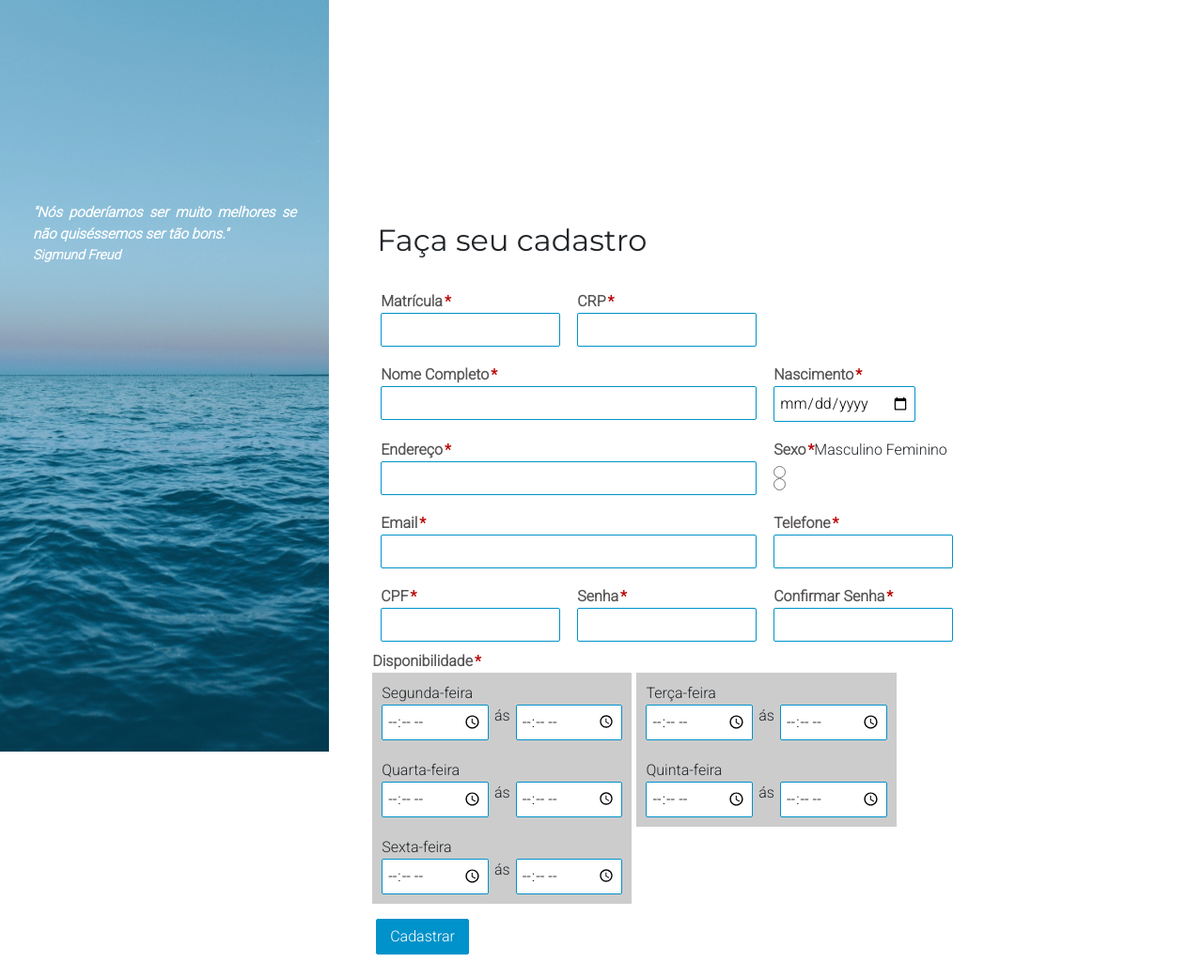
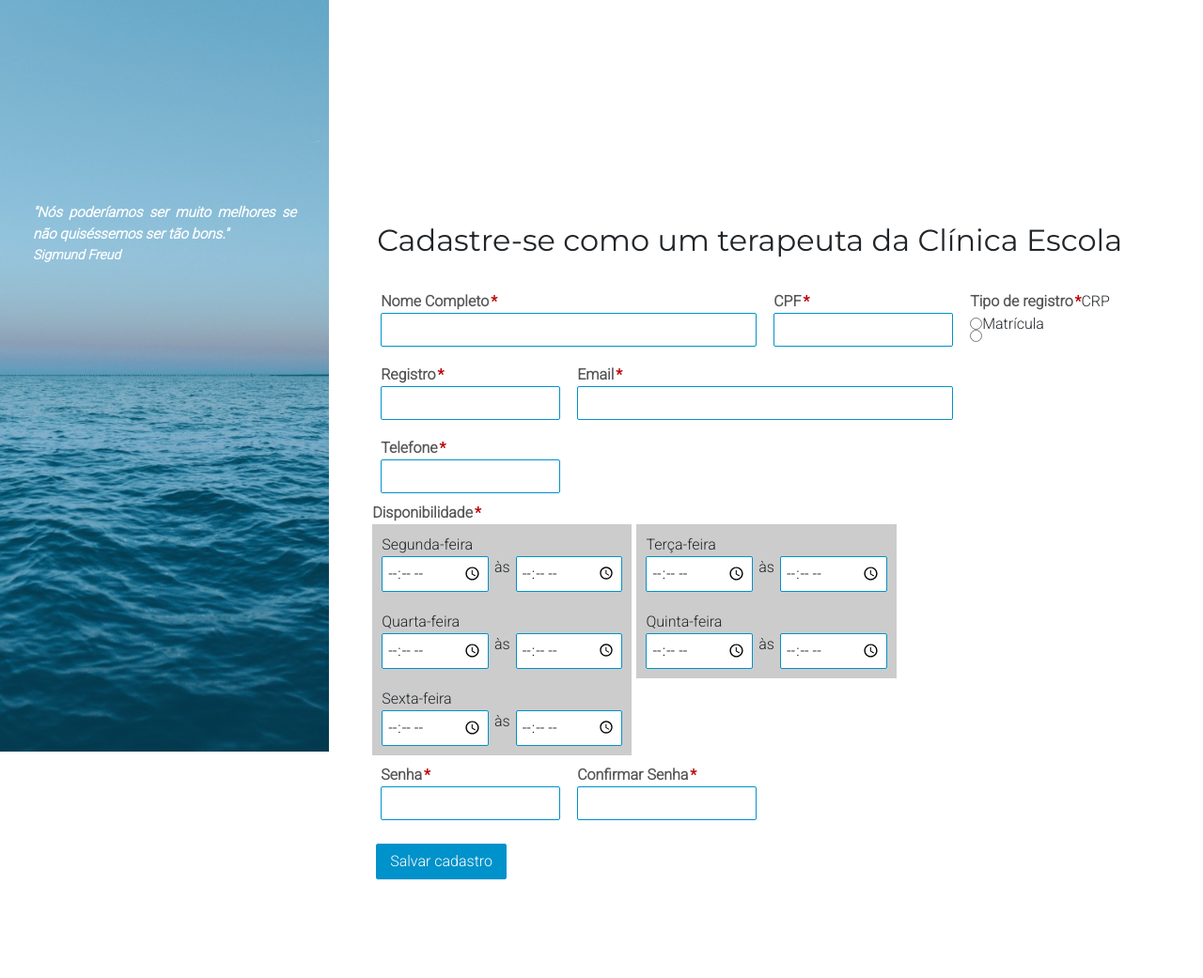
Before and after one commit to manogray/remindWeb, a PHP site: page /cadastro/terapeuta in a window 1280 px wide. Shown: the whole page at 94% size. After the commit the page ends 936 px from the top, so only its background shows below. Run offline with PHP 8.4, Linux system fonts and the light colour scheme; some libraries are stand-ins or nearby versions.

Commit message:
review dash(Pacient/Terap); cadast(Pacient/Terap)

```diff
--- a/includes/headerPaciente.php
+++ b/includes/headerPaciente.php
@@ -15,6 +15,6 @@
 </div>
 <div class="optionsMenu">
     <a style="color:#ccc;"  href="/paciente/meuperfil"><div class="option"> <i style="margin-right: 9px;" class="far fa-id-badge"></i>  Meu Perfil</div></a>
-    <a style="color:#ccc;"  href="/paciente/notificacoes"><div class="option"> <i style="margin-right: 9px;" class="far fa-id-badge"></i>  Minhas Notificações</div></a>
+    <a style="color:#ccc;"  href="/paciente/notificacoes"><div class="option"> <i style="margin-right: 9px;" class="far fa-list-alt"></i>  Minhas Notificações</div></a>
     <a style="color:#ccc;" href="paciente/0"><div class="option"> <i style="margin-right: 5px;" class="fas fa-sign-out-alt"></i> Sair</div></a>
 </div>
--- a/includes/headerTerapeuta.php
+++ b/includes/headerTerapeuta.php
@@ -15,6 +15,6 @@
 </div>
 <div class="optionsMenu">
     <a style="color:#ccc;"  href="/terapeuta/meuperfil"><div class="option"> <i style="margin-right: 9px;" class="far fa-id-badge"></i>  Meu Perfil</div></a>
-    <a style="color:#ccc;"  href="/terapeuta"><div class="option"> <i style="margin-right: 5px;" class="far fa-list-alt"></i> Meus Pacientes</div></a>
+    <a style="color:#ccc;"  href="/terapeuta/meuspacientes"><div class="option"> <i style="margin-right: 5px;" class="far fa-list-alt"></i> Meus Pacientes</div></a>
     <a style="color:#ccc;" href="terapeuta/0"><div class="option"> <i style="margin-right: 5px;" class="fas fa-sign-out-alt"></i> Sair</div></a>
 </div>
--- a/index.php
+++ b/index.php
@@ -4,6 +4,7 @@
 	    '/'                              =>  'inicio.php',
         '/login/(?P<t>\d+)'              =>  'login.php',
         '/terapeuta'                     =>  'dashboardTerapeuta.php',
+        '/terapeuta/meuspacientes'       =>  'dashboardTerapeuta.php',
         '/terapeuta/(?P<logout>\d+)'     =>  'dashboardTerapeuta.php',
         '/terapeuta/meuperfil'           =>  'profileTerapeuta.php',
         '/cadastro/terapeuta'            =>  'cadastroTerapeuta.php',
@@ -11,6 +12,7 @@
         '/paciente/(?P<logout>\d+)'      =>  'profilePaciente.php',
         '/paciente/meuperfil'            =>  'profilePaciente.php',
         '/cadastro/paciente'             =>  'cadastroPaciente.php',
+        '/professor'                     =>  'dashboardProfessor.php',
     );
     url_response($rotasWeb);
 ?>
--- a/pages/cadastroTerapeuta.php
+++ b/pages/cadastroTerapeuta.php
@@ -13,38 +13,31 @@
             </div>
         </div>
         <div class="box-form-rigth">
-            <h2 class="titulo_cadastro">Faça seu cadastro</h2>
+            <h2 class="titulo_cadastro">Cadastre-se como um terapeuta da Clínica Escola</h2>
             <form method="POST" class="register-form" id="register-form" action="../controllers/register.php">
                 <div class="form-row">
                     <div class="form-group">
-                        <div class="form-input">
-                            <label class="required">Matrícula</label>
-                            <input type="text" name="matricula" id="matricula">
-                        </div>
-
-                        <div class="form-input">
-                            <label for="confirmar" class="required">CRP</label>
-                            <input type="text" name="crp" id="matricula">
-                        </div>
 
                         <div class="form-input">
                             <label for="nome" class="required">Nome Completo</label>
                             <input style="width: 400px;" type="text" required name="nome" id="nome">
                         </div>
+
                         <div class="form-input">
-                            <label for="nascimento" class="required">Nascimento</label>
-                            <input type="date" required name="nascimento" id="nascimento">
+                            <label for="telefone" class="required">CPF</label>
+                            <input type="text" required name="cpf" id="telefone">
                         </div>
 
                         <div class="form-input">
-                            <label for="endereco" class="required">Endereço</label>
-                            <input style="width: 400px;" type="text" required name="endereco" id="endereco">
-                        </div>
+                                <label for="fezTerapia" class="required">Tipo de registro</label>
+                                <input class="radio-area" type="radio" required name="crp" id="matricula" value="true"/>CRP
+                                <br>
+                                <input class="radio-area" type="radio" required name="matricula" id="matricula" value="false"/>Matrícula
+                            </div>
 
                         <div class="form-input">
-                            <label for="sexo" class="required">Sexo</label>
-                            <input class="radio-area" type="radio" required name="sexo" value="masculino" id="sexo">Masculino
-                            <input class="radio-area" type="radio" required name="sexo" value="feminino" id="sexo">Feminino
+                            <label class="required">Registro</label>
+                            <input type="text" name="matricula" id="matricula">
                         </div>
 
                         <div class="form-input">
@@ -56,9 +49,48 @@
                             <input type="text" required name="telefone" id="telefone">
                         </div>
 
-                        <div class="form-input">
-                            <label for="telefone" class="required">CPF</label>
-                            <input type="text" required name="cpf" id="telefone">
+                        <div class="quadroHorarios">
+                            <label class="required" style="width: 100%;">Disponibilidade</label>
+                            <div class="dia">
+                                <span>Segunda-feira</span>
+                                <div style="display: flex;">
+                                    <input type="time" name="timeSegIni">
+                                    <span style="margin: 0px 6px;">às</span>
+                                    <input type="time" name="timeSegFim">
+                                </div>
+                            </div>
+                            <div class="dia">
+                                <span>Terça-feira</span>
+                                <div style="display: flex;">
+                                    <input type="time" name="timeTerIni">
+                                    <span style="margin: 0px 6px;">às</span>
+                                    <input type="time" name="timeTerFim">
+                                </div>
+                            </div>
+                            <div class="dia">
+                                <span>Quarta-feira</span>
+                                <div style="display: flex;">
+                                    <input type="time" name="timeQuaIni">
+                                    <span style="margin: 0px 6px;">às</span>
+                                    <input type="time" name="timeQuaFim">
+                                </div>
+                            </div>
+                            <div class="dia">
+                                <span>Quinta-feira</span>
+                                <div style="display: flex;">
+                                    <input type="time" name="timeQuiIni">
+                                    <span style="margin: 0px 6px;">às</span>
+                                    <input type="time" name="timeQuiFim">
+                                </div>
+                            </div>
+                            <div class="dia">
+                                <span>Sexta-feira</span>
+                                <div style="display: flex;">
+                                    <input type="time" name="timeSexIni">
+                                    <span style="margin: 0px 6px;">às</span>
+                                    <input type="time" name="timeSexFim">
+                                </div>
+                            </div>
                         </div>
 
                         <div class="form-input">
@@ -70,54 +102,9 @@
                             <label for="confirmar" class="required">Confirmar Senha</label>
                             <input type="password" required name="confimar" id="confirmar">
                         </div>
-
-                        <div class="quadroHorarios">
-                            <label class="required" style="width: 100%;">Disponibilidade</label>
-                            <div class="dia">
-                                <span>Segunda-feira</span>
-                                <div style="display: flex;">
-                                    <input type="time" name="timeSegIni">
-                                    <span style="margin: 0px 6px;">ás</span>
-                                    <input type="time" name="timeSegFim">
-                                </div>
-                            </div>
-                            <div class="dia">
-                                <span>Terça-feira</span>
-                                <div style="display: flex;">
-                                    <input type="time" name="timeTerIni">
-                                    <span style="margin: 0px 6px;">ás</span>
-                                    <input type="time" name="timeTerFim">
-                                </div>
-                            </div>
-                            <div class="dia">
-                                <span>Quarta-feira</span>
-                                <div style="display: flex;">
-                                    <input type="time" name="timeQuaIni">
-                                    <span style="margin: 0px 6px;">ás</span>
-                                    <input type="time" name="timeQuaFim">
-                                </div>
-                            </div>
-                            <div class="dia">
-                                <span>Quinta-feira</span>
-                                <div style="display: flex;">
-                                    <input type="time" name="timeQuiIni">
-                                    <span style="margin: 0px 6px;">ás</span>
-                                    <input type="time" name="timeQuiFim">
-                                </div>
-                            </div>
-                            <div class="dia">
-                                <span>Sexta-feira</span>
-                                <div style="display: flex;">
-                                    <input type="time" name="timeSexIni">
-                                    <span style="margin: 0px 6px;">ás</span>
-                                    <input type="time" name="timeSexFim">
-                                </div>
-                            </div>
-                        </div>
-
                 </div>
                 <div class="form-submit">
-                    <input style="margin-bottom: 25px;" type="submit" value="Cadastrar" class="submit" id="submit" name="submit">
+                    <input style="margin-bottom: 25px;" type="submit" value="Salvar cadastro" class="submit" id="submit" name="submit">
                 </div>
             </form>
         </div>
--- a/pages/dashTeach.php
+++ b/pages/dashboardProfessor.php
@@ -19,7 +19,7 @@
 
         <section class="main-content">
 
-        <h2 class="titulo-paciente">Pacientes</h2>
+        <h2 class="titulo-paciente">Minhas Turmas</h2>
 
         <table>
             <tr>
--- a/pages/profilePaciente.php
+++ b/pages/profilePaciente.php
@@ -51,12 +51,12 @@
 
                         <div class="form-input">
                             <label for="vinculoResidencial" class="required">Com quem você vive?</label>
-                            <textarea name="vinculoResidencial" required class="text-area" rows="8" cols="35" maxlength="500"></textarea>
+                            <textarea name="vinculoResidencial" required class="text-area" rows="5" cols="35" maxlength="500"></textarea>
                         </div>
 
                         <div class="form-input">
                             <label for="demanda" >Por que gostaria de fazer a psicoterapia?</label>
-                            <textarea class="text-area" name="demanda" required rows="8" cols="35" maxlength="500"></textarea>
+                            <textarea class="text-area" name="demanda" required rows="5 " cols="35" maxlength="500"></textarea>
                         </div>
 
                         <div class="form-input" style="display: none;" id="opcao">
```
Also changed, not shown: pages/cadastroPaciente.php (+5 -5 lines), pages/dashboardTerapeuta.php (+4 -3 lines), pages/profileTerapeuta.php (+10 -20 lines).
